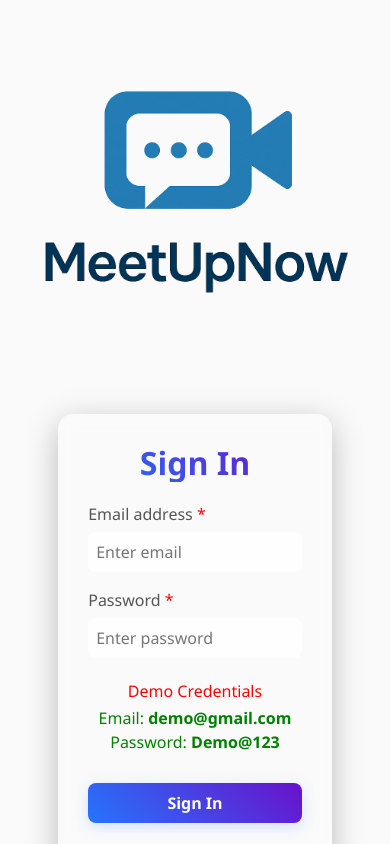
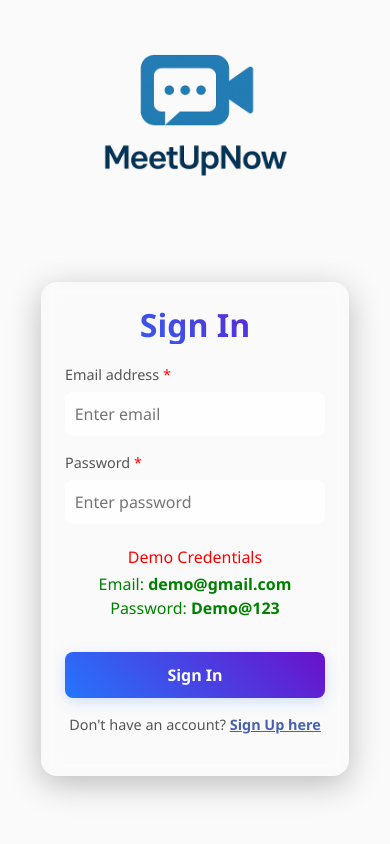
Before and after one commit to kavitharanitamalapakula/ReactProject, a React (Vite) app: page / in a window 390 px wide. Built offline with nearby package versions, Linux system fonts and the light colour scheme.

Commit message:
commit-3

```diff
--- a/src/Components/LandingPage/AuthPage.jsx
+++ b/src/Components/LandingPage/AuthPage.jsx
@@ -1,22 +1,30 @@
 import React, { useState, useEffect } from 'react';
 import transparent from '../../assets/Transparent.png';
-import "../../Styles/authpage.css"
+import "../../Styles/authpage.css";
 import { useNavigate } from 'react-router-dom';
 
-const URL = "http://localhost:5000/api"
+const URL = "http://localhost:5000/api";
+
 const AuthPage = () => {
-    const navigate = useNavigate()
+    const navigate = useNavigate();
     const [isLogin, setIsLogin] = useState(true);
     const [isHovering, setIsHovering] = useState(false);
     const [fadeIn, setFadeIn] = useState(false);
     const [error, setError] = useState("");
-    const [isLoading, setIsLoading] = useState("");
+    const [isLoading, setIsLoading] = useState(false);
     const [formData, setFormData] = useState({
         username: '',
         email: '',
         password: '',
         confirmPassword: ''
     });
+    const [formErrors, setFormErrors] = useState({
+        username: '',
+        email: '',
+        password: '',
+        confirmPassword: ''
+    });
+
     useEffect(() => {
         setFadeIn(true);
     }, []);
@@ -24,54 +32,97 @@ const AuthPage = () => {
     const toggleForm = () => {
         setFadeIn(false);
         setError("");
+        setFormErrors({ username: '', email: '', password: '', confirmPassword: '' });
         setTimeout(() => {
             setIsLogin(!isLogin);
             setFadeIn(true);
         }, 300);
     };
+
+    const validateField = (name, value) => {
+        let error = '';
+
+        if (name === 'username') {
+            if (!value.trim()) {
+                error = 'Full Name is required';
+            }
+        }
+
+        if (name === 'email') {
+            const emailPattern = /^[a-z\d]+@(gmail|yahoo|outlook)+\.(com|in|org|co)$/;
+            if (!value.trim()) {
+                error = 'Email is required';
+            } else if (!emailPattern.test(value)) {
+                error = 'Invalid email format';
+            }
+        }
+
+        if (name === 'password') {
+            const passwordPattern = /^(?=.*[a-z])(?=.*[A-Z])(?=.*[\d])(?=.*[$%&#@]).{8,16}$/;
+            if (!value.trim()) {
+                error = 'Password is required';
+            } else if (!passwordPattern.test(value)) {
+                error = 'Password must be 8-16 chars, with uppercase, number & special char';
+            }
+        }
+
+        if (name === 'confirmPassword') {
+            if (!value.trim()) {
+                error = 'Confirm password is required';
+            } else if (value !== formData.password) {
+                error = 'Passwords do not match';
+            }
+        }
+
+        setFormErrors(prev => ({
+            ...prev,
+            [name]: error
+        }));
+    };
+
     const handleChange = (e) => {
-        setFormData({
-            ...formData, [e.target.id]: e.target.value
+        const { id, value } = e.target;
+        setFormData(prev => ({
+            ...prev,
+            [id]: value
+        }));
+
+        validateField(id, value);
+    };
+
+    const validationForm = () => {
+        setError("");
+
+        const fieldsToValidate = isLogin ? ['email', 'password'] : ['username', 'email', 'password', 'confirmPassword'];
+        let valid = true;
+
+        fieldsToValidate.forEach(field => {
+            validateField(field, formData[field]);
+            if (formErrors[field]) {
+                valid = false;
+            }
         });
 
-    };
-    const validationForm = () => {
-        setError("");
-        if (!formData.email || !formData.password) {
-            setError("Email and Password are required");
-            return false;
-        };
-        const emailPattren = /^[a-z\d]+@(gmail|yahoo|outlook)+\.(com|in|org|co)$/;
-        const passwordPattern = /^(?=.*[a-z])(?=.*[A-Z])(?=.*[\d])(?=.*[$%&#@]).{8,16}$/
-        if (!emailPattren.test(formData.email)) {
-            setError("Invalid Email");
-            return false;
+        for (let field of fieldsToValidate) {
+            if (!formData[field]) {
+                valid = false;
+                break;
             }
-        if (!isLogin) {
-            if (!formData.username) {
-                setError("UserName is required");
-                return false;
-            }
-            if (!passwordPattern.test(formData.password)) {
-                setError("Password must be at least 6 characters");
-                return false;
-            }
-            if (formData.password !== formData.confirmPassword) {
-                setError("Passwords do not match");
-                return false;
         }
 
-        }
-        return true;
+        return valid;
     };
 
     const handleSubmit = async (e) => {
         e.preventDefault();
         if (!validationForm()) {
+            setError("Please fix the errors above before submitting");
             return;
         }
+
         setIsLoading(true);
         setError("");
+
         try {
             const options = {
                 method: "POST",
@@ -99,18 +150,28 @@ const AuthPage = () => {
                 navigate("/dashboard");
             } else {
                 toggleForm();
-                setError("Signup successful! Please login");
+                setError("Signup successful! Please SignIn");
             }
+
         } catch (err) {
             console.error(err);
             setError(err.message || "Something went wrong");
         } finally {
             setIsLoading(false);
         }
-    }
+        setFormData({
+            username: '',
+            email: '',
+            password: '',
+            confirmPassword: ''
+        });
+    };
+
 
     return (
         <div className="auth-container">
+            <div className="auth-subContainer">
+
                 <div className="auth-logo-section">
                     <img
                         src={transparent}
@@ -118,20 +179,17 @@ const AuthPage = () => {
                         className={`auth-logo ${fadeIn ? 'fade-in' : ''}`}
                     />
                 </div>
+
                 <div className={`auth-form-section ${fadeIn ? 'fade-in' : ''}`}>
                     <div className={`auth-form-container ${fadeIn ? 'fade-in' : ''}`}>
                         <h2 className="auth-title">{isLogin ? 'Sign In' : 'Sign Up'}</h2>
 
-                    {
-                        error && (
+                        {error && (
                             <div style={{ color: error.includes("successful") ? "green" : "red", textAlign: "center" }}>
                                 {error}
                             </div>
-                        )
-                    }
-                    {/* <p className="guest-message" style={{ marginBottom: '10px', fontWeight: 'bold', color: '#333' }}>
-                        Continue as Guest
-                    </p> */}
+                        )}
+
                         <form onSubmit={handleSubmit}>
                             {!isLogin && (
                                 <div className="form-group">
@@ -143,11 +201,13 @@ const AuthPage = () => {
                                         placeholder="Enter full name"
                                         value={formData.username}
                                         onChange={handleChange}
+                                        onBlur={(e) => validateField('username', e.target.value)}
                                     />
+                                    {formErrors.username && <p className="error-text">{formErrors.username}</p>}
                                 </div>
                             )}
 
-                        <div className="form-group" >
+                            <div className="form-group">
                                 <label className="form-label" htmlFor="email">Email address <span style={{ color: "red" }}>*</span></label>
                                 <input
                                     id='email'
@@ -156,7 +216,9 @@ const AuthPage = () => {
                                     placeholder="Enter email"
                                     value={formData.email}
                                     onChange={handleChange}
+                                    onBlur={(e) => validateField('email', e.target.value)}
                                 />
+                                {formErrors.email && <p className="error-text">{formErrors.email}</p>}
                             </div>
 
                             <div className="form-group">
@@ -168,7 +230,9 @@ const AuthPage = () => {
                                     placeholder="Enter password"
                                     value={formData.password}
                                     onChange={handleChange}
+                                    onBlur={(e) => validateField('password', e.target.value)}
                                 />
+                                {formErrors.password && <p className="error-text">{formErrors.password}</p>}
                             </div>
 
                             {!isLogin && (
@@ -181,9 +245,12 @@ const AuthPage = () => {
                                         placeholder="Confirm password"
                                         value={formData.confirmPassword}
                                         onChange={handleChange}
+                                        onBlur={(e) => validateField('confirmPassword', e.target.value)}
                                     />
+                                    {formErrors.confirmPassword && <p className="error-text">{formErrors.confirmPassword}</p>}
                                 </div>
                             )}
+
                             {isLogin && (
                                 <div className="demo" style={{ marginBottom: "5px", textAlign: "center", padding: "8px", borderRadius: "5px", color: "black" }}>
                                     <h6 style={{ marginBottom: "5px", color: "red" }}>Demo Credentials</h6>
@@ -191,6 +258,7 @@ const AuthPage = () => {
                                     <p style={{ margin: 0, color: "green" }}>Password: <b>Demo@123</b></p>
                                 </div>
                             )}
+
                             <button
                                 type="submit"
                                 className={`auth-button ${isHovering ? 'button-hover' : ''}`}
@@ -198,16 +266,8 @@ const AuthPage = () => {
                                 onMouseLeave={() => setIsHovering(false)}
                                 disabled={isLoading}
                             >
-                            {isLoading ? "Processing...." : isLogin ? 'Sign In' : 'Sign Up'}
+                                {isLoading ? "Processing..." : isLogin ? 'Sign In' : 'Sign Up'}
                             </button>
-
-                        {/* <button
-                            type="button"
-                            className="auth-guest-button"
-                            style={{ marginTop: '10px', backgroundColor: '#6c757d', color: 'white', border: 'none', padding: '10px', cursor: 'pointer' }}
-                        >
-                            Continue as Guest
-                        </button> */}
                         </form>
 
                         <p className="auth-toggle-text">
@@ -220,9 +280,14 @@ const AuthPage = () => {
                                 {isLogin ? 'Sign Up here' : 'Sign In here'}
                             </button>
                         </p>
+
                     </div>
                 </div>
+
+            </div> {/* End of auth-subContainer */}
         </div>
+
     );
 }
+
 export default AuthPage;
--- a/src/Styles/authpage.css
+++ b/src/Styles/authpage.css
@@ -2,45 +2,32 @@
     display: flex;
     height: 100vh;
     width: 100%;
-    overflow: hidden;
+    overflow-y: auto;
     font-family: 'Segoe UI', Tahoma, Geneva, Verdana, sans-serif;
-    /* background: linear-gradient(135deg, #704264, #b5838d, #e5989b, #53354a);
-    background-size: 400% 400%;
-    animation: gradientShift 15s ease infinite; */
 }
-/* @keyframes gradientShift {
-    0% {
-        background-position: 0% 50%;
-    }
 
-    50% {
-        background-position: 100% 50%;
-    }
+/* New: Wrapper inside container */
+.auth-subContainer {
+    display: flex;
+    flex: 1;
+}
 
-    100% {
-        background-position: 0% 50%;
-    }
-} */
-
+/* Logo Section */
 .auth-logo-section {
-    flex: 1;
+    flex: 1; /* smaller than form */
     display: flex;
     align-items: center;
     justify-content: center;
 }
 
 .auth-logo {
-    width: 100%;
+    width: 80%;
     transition: transform 0.5s ease;
 }
 
-.auth-logo.fade-in {
-    transform: scale(1);
-    opacity: 1;
-}
-
+/* Form Section */
 .auth-form-section {
-    flex: 1;
+    flex: 1; /* slightly larger */
     display: flex;
     align-items: center;
     justify-content: center;
@@ -49,17 +36,12 @@
 .auth-form-container {
     width: 80%;
     background: rgba(255, 255, 255, 0.15);
-    backdrop-filter: blur(8px);
-    padding: 30px;
-    border-radius: 15px;
-    box-shadow: 0 8px 32px rgba(0, 0, 0, 0.25);
+    backdrop-filter: blur(0.5rem);
+    padding: 2rem;
+    border-radius: 1rem;
+    box-shadow: 0 0.5rem 2rem rgba(0, 0, 0, 0.25);
     color: #fff;
     transition: all 0.3s ease;
-}
-
-.auth-form-container.fade-in {
-    opacity: 1;
-    transform: translateY(0);
 }
 
 .auth-title {
@@ -68,36 +50,35 @@
     font-weight: bold;
 }
 
-/* .form-group {
-    margin-bottom: 15px;
-} */
-
 .form-label {
     display: block;
-    margin-bottom: 6px;
+    margin-bottom: 0.5em;
+    font-size: 0.9rem;
 }
 
 .form-input {
     width: 100%;
-    padding: 0.5em;
-    border-radius: 8px;
+    padding: 0.6em;
+    border-radius: 0.5rem;
     border: none;
     outline: none;
     background-color: rgba(255, 255, 255, 0.8);
     color: #333;
+    font-size: 1rem;
 }
 
 .auth-button {
     width: 100%;
-    padding: 0.5em;
-    margin-top: 1rem;
-    border-radius: 8px;
+    padding: 0.7em;
+    margin-top: 1.2rem;
+    border-radius: 0.5rem;
     border: none;
     background-color: #704264;
     color: white;
     font-weight: bold;
     cursor: pointer;
     transition: background-color 0.3s ease;
+    font-size: 1rem;
 }
 
 .auth-button.button-hover {
@@ -105,8 +86,9 @@
 }
 
 .auth-toggle-text {
-    /* margin-top: 15px; */
     text-align: center;
+    margin-top: 1rem;
+    font-size: 0.9rem;
 }
 
 .auth-toggle-link {
@@ -116,24 +98,42 @@
     cursor: pointer;
     font-weight: bold;
     text-decoration: underline;
+    font-size: 0.9rem;
 }
 
+/* Error message */
+.error-text {
+    color: red;
+    font-size: 0.75rem;
+    margin-top: 0.3em;
+}
+
+/* Animations */
 .fade-in {
     opacity: 1;
     transform: translateY(0);
     transition: opacity 0.5s ease, transform 0.5s ease;
 }
-/* .auth-container {
-    background: radial-gradient(#0d6efd 1px, transparent 1px);
-    background-size: 10px 10px;
-    animation: moveBackground 1s linear infinite;
-  }
 
-  @keyframes moveBackground {
-    from {
-      background-position: 0 0;
+/* Responsive — Stack sections vertically on mobile */
+@media (max-width: 768px) {
+    .auth-subContainer {
+        flex-direction: column;
     }
-    to {
-      background-position: 40px 40px;
-    } */
-  /* } */
+
+    .auth-logo-section,
+    .auth-form-section {
+        flex: none;
+        width: 100%;
+    }
+
+    .auth-form-container {
+        width: 90%;
+        margin-top: 1.5rem;
+        padding: 1.5rem;
+    }
+
+    .auth-logo {
+        width: 60%;
+    }
+}
```
Lines whose indentation alone changed are shown as unchanged.
